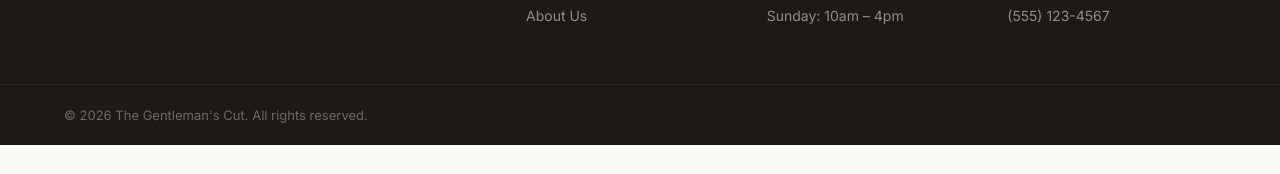
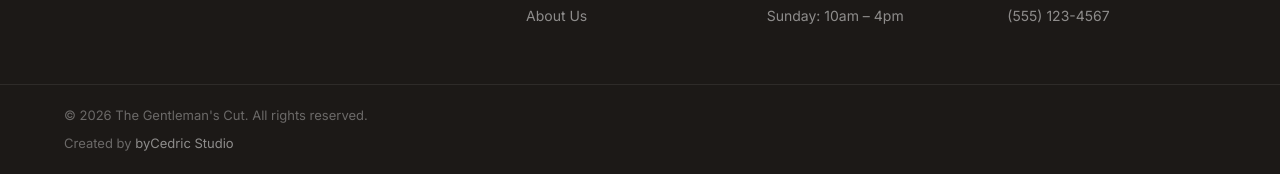
Before and after one commit to byCedricStudio/byCedricStudio.github.io-demoBarbershop, a plain HTML site: page index.html in a window 1280 px wide. Shown: the part 3289-3463 px from the top of the page. Before the commit the page ends 3434 px from the top, so only its background shows below. Drawn offline with nearby package versions, Linux system fonts and the light colour scheme.

Commit message:
Add files via upload

```diff
--- a/index.html
+++ b/index.html
@@ -286,6 +286,7 @@
     <div class="footer-bottom">
       <div class="container">
         <p>&copy; 2026 The Gentleman's Cut. All rights reserved.</p>
+        <p class="footer-credit">Created by <a href="https://www.bycedric.studio/en/" target="_blank" rel="noopener">byCedric Studio</a></p>
       </div>
     </div>
   </footer>
--- a/styles.css
+++ b/styles.css
@@ -1071,6 +1071,19 @@ h1, h2, h3, h4, h5, h6 {
   color: rgba(255, 255, 255, 0.35);
 }
 
+.footer-credit {
+  margin-top: 8px;
+}
+
+.footer-credit a {
+  color: rgba(255, 255, 255, 0.5);
+  transition: color var(--transition);
+}
+
+.footer-credit a:hover {
+  color: #FFFFFF;
+}
+
 /* ============================================
    RESPONSIVE
    ============================================ */
```
Also changed, not shown: about.html (+1 -0 lines), services.html (+1 -0 lines).
